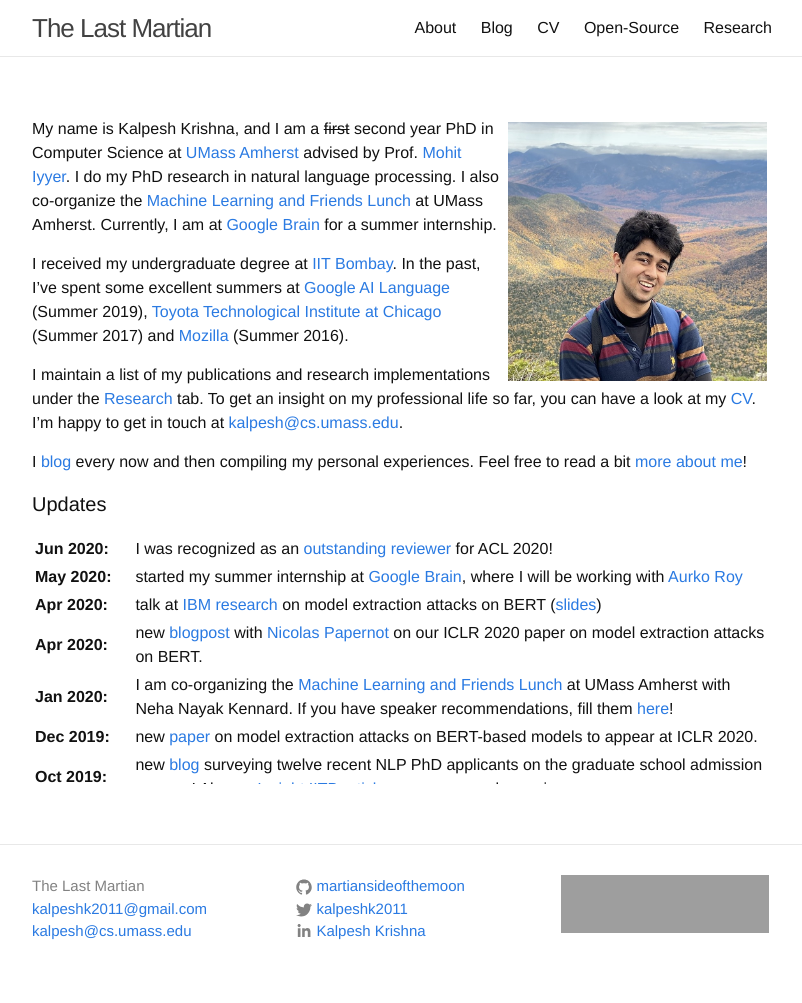
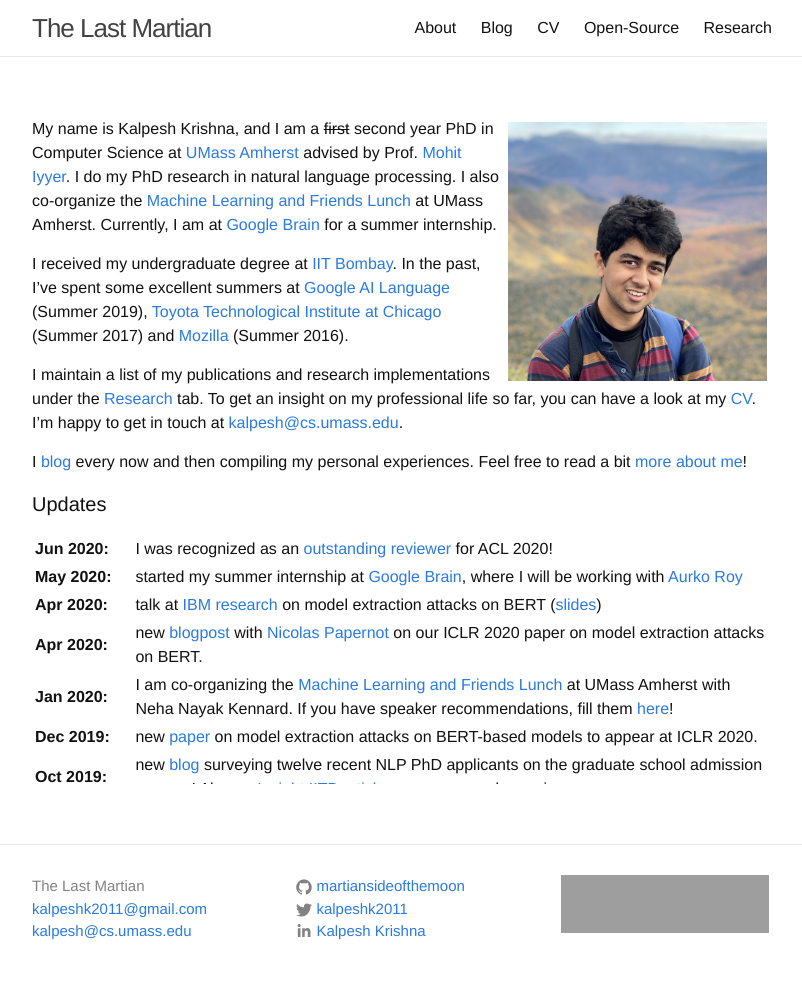
Before and after one commit to martiansideofthemoon/martiansideofthemoon.github.io, a Jekyll site: the page built from index.md, in a window 1280 px wide. Shown: the whole page, without its empty margins (238-1040 px from the left). Built offline with Jekyll 4.4.1, drawn with Linux system fonts in a browser that asks for light colours; comment, search, counter and statistics services are not loaded; grey boxes are pictures that could not be loaded.

Commit message:
profile pic update

```diff
--- a/index.md
+++ b/index.md
@@ -3,7 +3,7 @@ layout: page
 ---
 {% include JB/setup %}
 
-<img style="float: right; width: 35%; padding: 5px;" src=" {{ site.url }}/assets/profile.jpg ">
+<img style="float: right; width: 35%; padding: 5px;" src=" {{ site.url }}/assets/IMG_1403.jpg">
 
 My name is Kalpesh Krishna, and I am a ~~first~~ second year PhD in Computer Science at [UMass Amherst](http://cs.umass.edu/) advised by Prof. [Mohit Iyyer](https://people.cs.umass.edu/~miyyer/). I do my PhD research in natural language processing. I also co-organize the [Machine Learning and Friends Lunch](https://umass-mlfl.github.io/) at UMass Amherst. Currently, I am at [Google Brain](https://research.google/teams/brain) for a summer internship.
 
```
Also changed, not shown: assets/IMG_1403.jpg (added).
